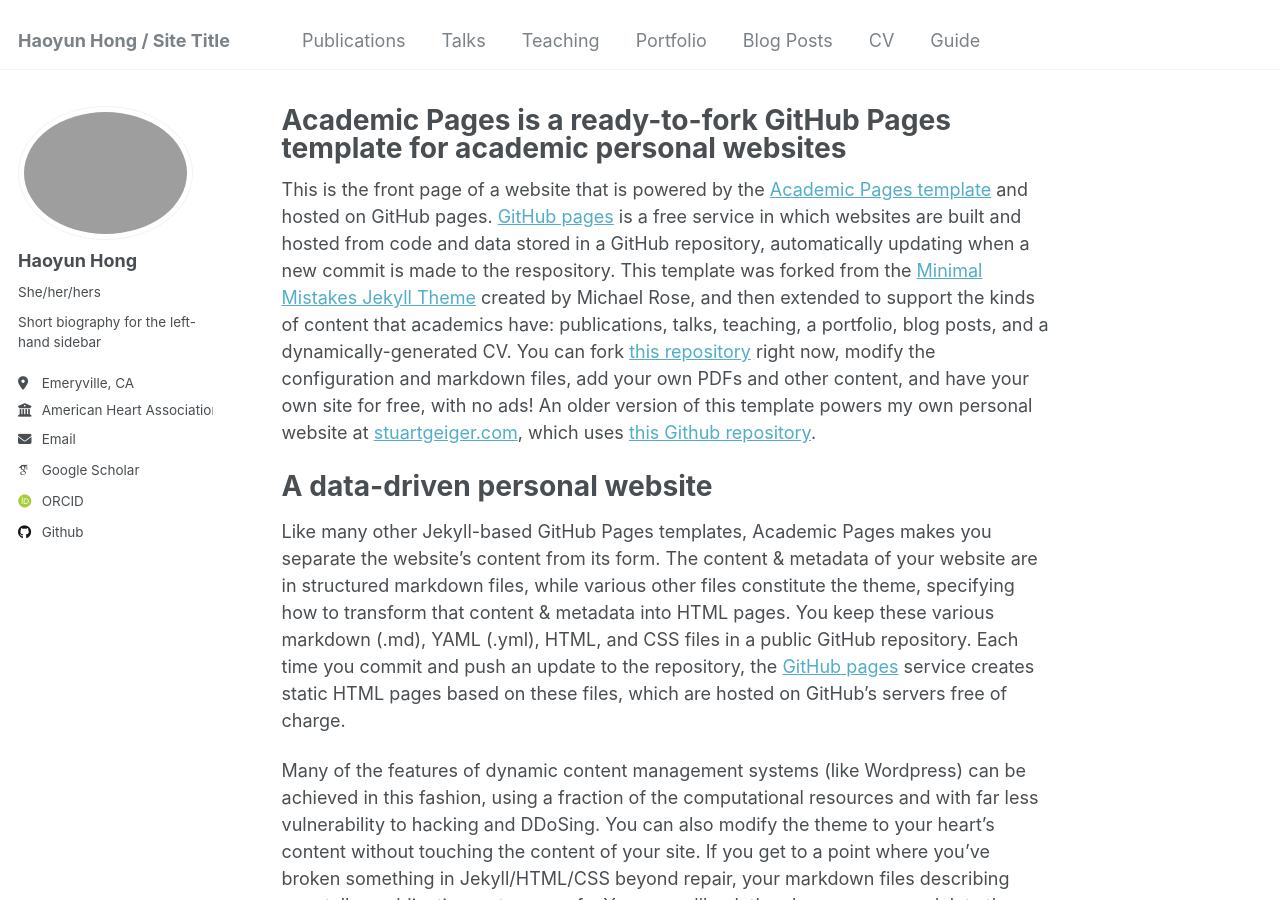
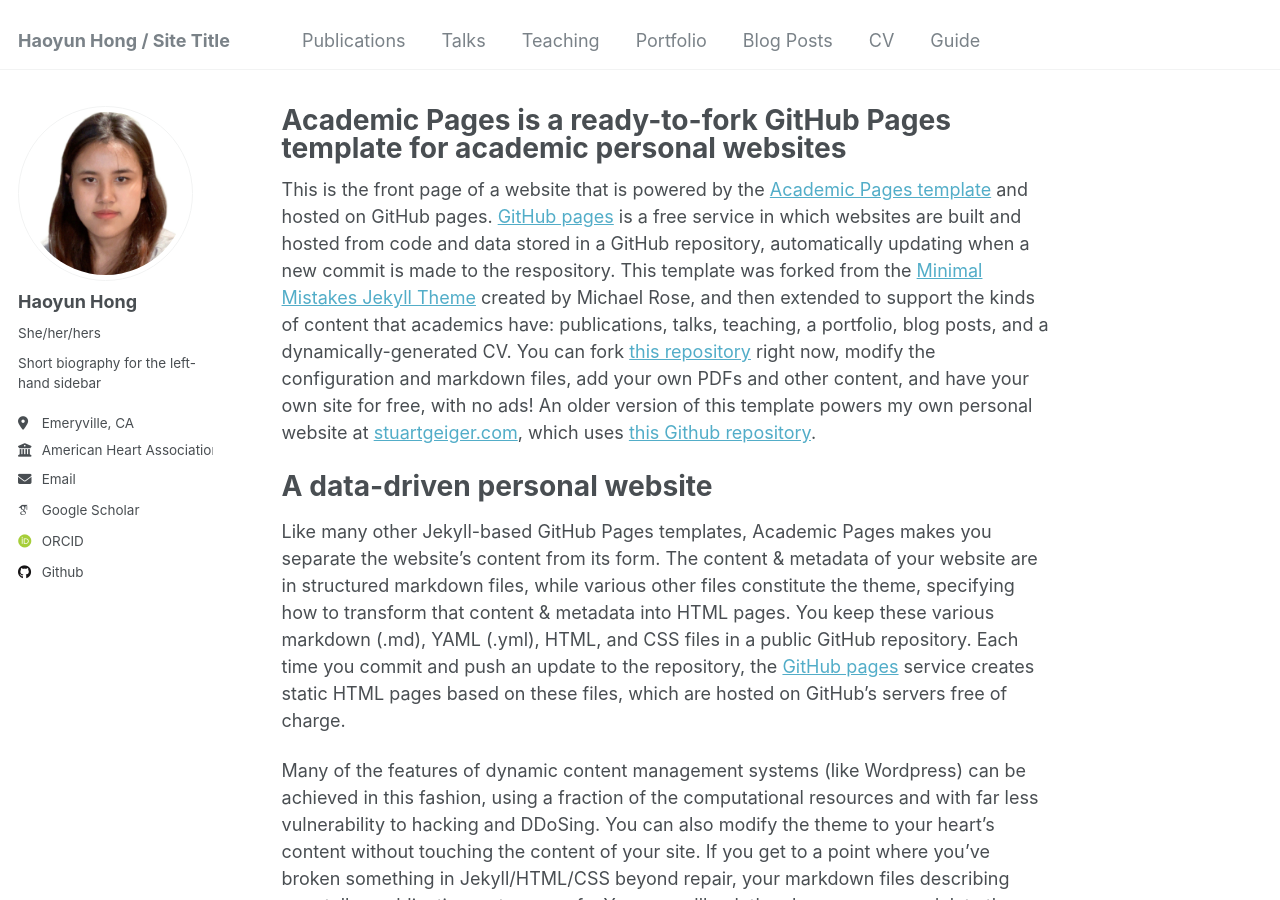
Before and after one commit to Haoyun-Hong/Haoyun-Hong.github.io, a Jekyll site: the page built from _pages/about.md, in a window 1280 px wide and 900 px high. Built offline with Jekyll 4.4.1, drawn with Linux system fonts in a browser that asks for light colours; some web fonts are replaced.

Commit message:
Update _config.yml
change profile pic format

```diff
--- a/_config.yml
+++ b/_config.yml
@@ -21,7 +21,7 @@
 #               Additional customization can be done by editing /_includes/author-profile.html
 author:
   # Biographic information
-  avatar           : "profile_photo.jpeg"
+  avatar           : "profile_photo.png"
   name             : "Haoyun Hong"
   pronouns         : "She/her/hers"
   bio              : "Short biography for the left-hand sidebar"
```
